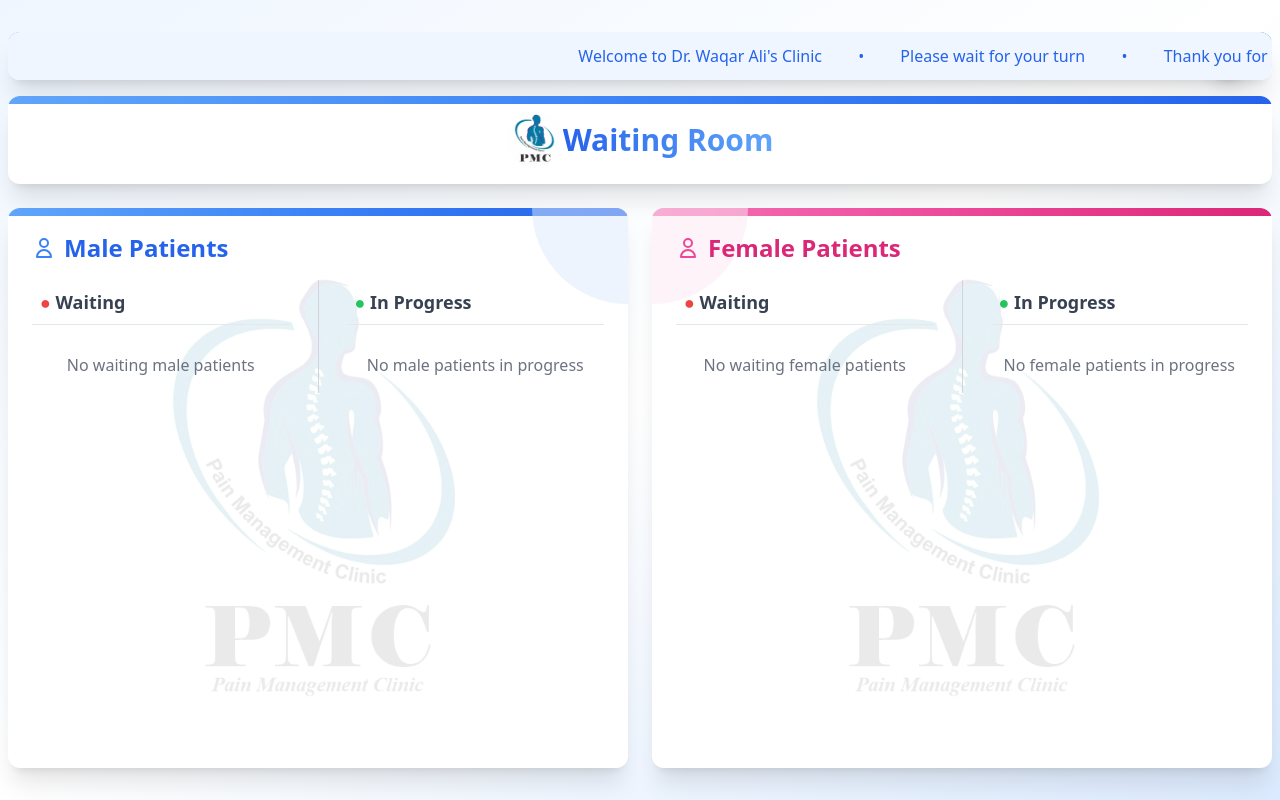
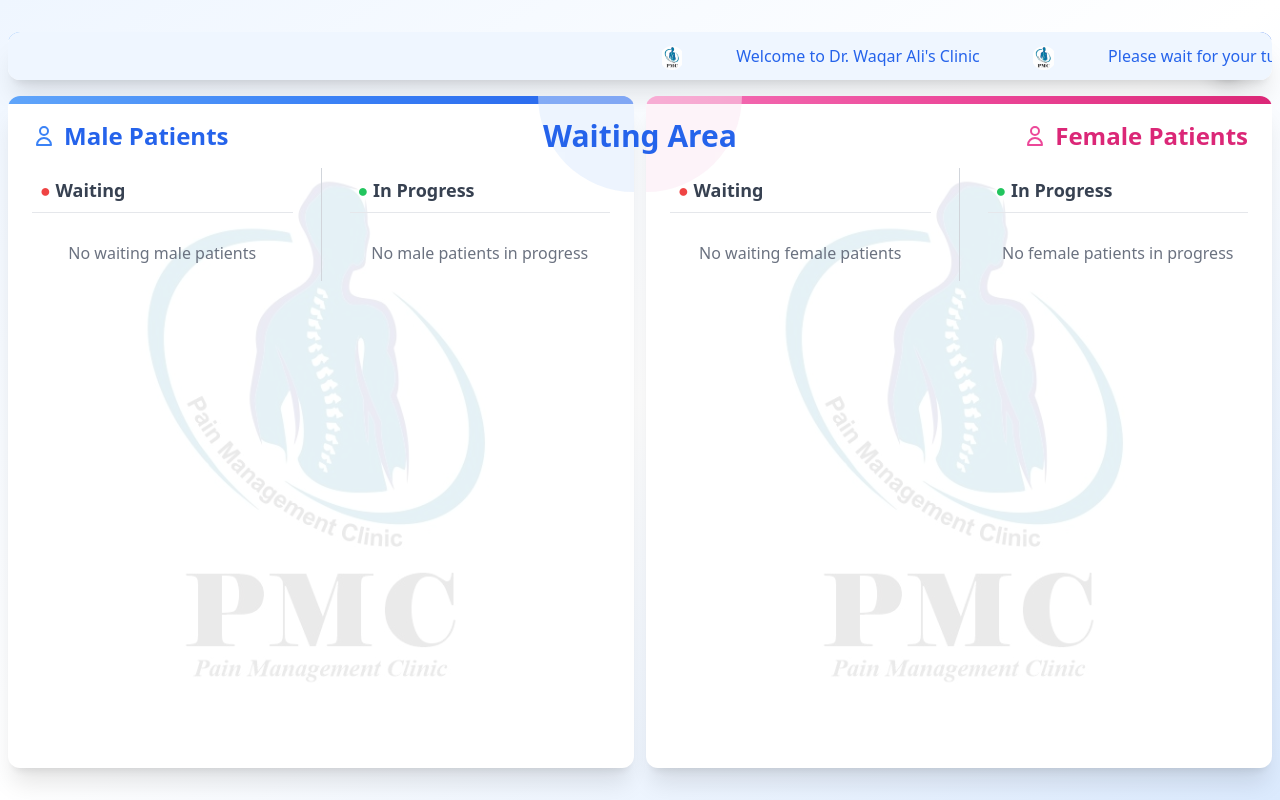
Before and after one commit to AbidAli-274/clinic-management-webapp, a Django app: page / in a window 1280 px wide. Run offline with Django 5.2, Linux system fonts and the light colour scheme; the visitor is signed in with stand-in values (Sample User, id 1); data that the repository does not hold is empty; some libraries are stand-ins or nearby versions; some web fonts are replaced.

Commit message:
waiting screen adjustment

```diff
--- a/accounts/templates/waiting_screen.html
+++ b/accounts/templates/waiting_screen.html
@@ -1,7 +1,7 @@
 {% load static %}
 <!-- Watermark Logo in Center -->
 <div class="min-h-screen bg-gradient-to-br from-blue-50 via-white to-blue-100">
-  <div class="container mx-auto px-2 py-8 h-screen flex flex-col justify-between">
+  <div class="container mx-auto px-2 py-8">
     <!-- Header with Moving Banner -->
     <div
       class="relative w-full mb-4 bg-white rounded-xl shadow-xl overflow-hidden"
@@ -12,46 +12,78 @@
 
       <!-- Moving Banner - Added -->
         <div class="relative h-12 overflow-hidden bg-blue-50">
-        <div class="banner-scroll">
-          <span class="mx-4 text-blue-600 font-medium"
-            >Welcome to Dr. Waqar Ali's Clinic</span
+            <div class="banner-scroll flex items-center whitespace-nowrap">
+
+            <img
+                src="{% static 'images/pmc.jpg' %}"
+                alt="PMC Logo"
+                class="w-6 h-6 object-contain mx-6 inline-block rounded-full"
             >
-          <span class="mx-4 text-blue-600 font-medium">•</span>
-          <span class="mx-4 text-blue-600 font-medium"
-            >Please wait for your turn</span
+
+            <!-- Message 1 -->
+            <span class="text-blue-600 font-medium mx-6">
+                Welcome to Dr. Waqar Ali's Clinic
+            </span>
+
+            <!-- Logo instead of dot -->
+            <img
+                src="{% static 'images/pmc.jpg' %}"
+                alt="PMC Logo"
+                class="w-6 h-6 object-contain mx-6 inline-block rounded-full"
             >
-          <span class="mx-4 text-blue-600 font-medium">•</span>
-          <span class="mx-4 text-blue-600 font-medium"
-            >Thank you for your patience</span
+
+            <!-- Message 2 -->
+            <span class="text-blue-600 font-medium mx-6">
+                Please wait for your turn
+            </span>
+
+            <img
+                src="{% static 'images/pmc.jpg' %}"
+                alt="PMC Logo"
+                class="w-6 h-6 object-contain mx-6 inline-block rounded-full"
             >
-          <span class="mx-4 text-blue-600 font-medium">•</span>
-          <span class="mx-4 text-blue-600 font-medium"
-            >PMC a Project by Dr. Waqar Ali</span
+
+            <!-- Message 3 -->
+            <span class="text-blue-600 font-medium mx-6">
+                Thank you for your patience
+            </span>
+
+            <img
+                src="{% static 'images/pmc.jpg' %}"
+                alt="PMC Logo"
+                class="w-6 h-6 object-contain mx-6 inline-block rounded-full"
             >
-          <span class="mx-4 text-blue-600 font-medium">•</span>
-        </div>
+
+            <!-- Message 4 -->
+            <span class="text-blue-600 font-medium mx-6">
+                PMC a Project by Dr. Waqar Ali
+            </span>
+
+            <img
+                src="{% static 'images/pmc.jpg' %}"
+                alt="PMC Logo"
+                class="w-6 h-6 object-contain mx-6 inline-block rounded-full"
+            >
+
             </div>
         </div>
 
-    <!-- Header -->
-    <div
-      class="relative w-full mb-6 bg-white rounded-xl shadow-xl overflow-hidden"
-    >
-      <div
-        class="absolute top-0 left-0 w-full h-2 bg-gradient-to-r from-blue-400 via-blue-500 to-blue-600"
-      ></div>
-      <div class="p-4 text-center flex items-center justify-center">
-        <img src="{% static 'images/pmc.jpg' %}" alt="PMC Logo" class="w-14 h-14 rounded-full">
-        <h1
-          class="text-3xl font-bold bg-gradient-to-r from-blue-600 to-blue-400 bg-clip-text text-transparent"
-        >
-          Waiting Room
-        </h1>
-      </div>
+
     </div>
 
+    <div class="relative">
+
+    <!-- Absolute “Waiting Area” label -->
+    <h1
+  class="absolute left-1/2 top-10 transform
+         -translate-x-1/2 -translate-y-1/2
+         z-10 px-4 text-blue-600 font-bold text-3xl"
+>
+  Waiting  Area
+</h1>
+
     <!-- Main content - Split view -->
-    <div class="flex flex-col md:flex-row gap-6 flex-1">
+    <div class="flex flex-col md:flex-row gap-3 h-[calc(100vh-8rem)] ">
       <!-- Male Patients - Left side -->
       <div class="w-full md:w-1/2 h-full flex flex-col">
         <div
@@ -270,7 +302,7 @@
           </div>
 
           <div class="p-6 relative">
-            <div class="flex items-center mb-4">
+            <div class="flex items-center justify-end mb-4">
               <svg
                 xmlns="http://www.w3.org/2000/svg"
                 class="h-6 w-6 text-pink-500 mr-2"
@@ -456,6 +488,7 @@
     </div>
   </div>
   </div>
+</div>
 
 <style>
   /* Banner animation styles */
--- a/accounts/views.py
+++ b/accounts/views.py
@@ -193,7 +193,7 @@ def home(request):
     }
 
     # Always render the home template, which will include the appropriate waiting screen template
-    return render(request, 'home.html', context)
+    return render(request, "home.html", context)
 
 
 class RedirectURLMixin:
--- a/appointments/forms.py
+++ b/appointments/forms.py
@@ -113,7 +113,7 @@ class SessionForm(forms.ModelForm):
         widget=forms.Select(
             attrs={
                 "class": "border border-gray-300 rounded-md px-2 py-2 w-full focus:outline-none  focus:ring-blue-500",
-                "disabled": "true"
+                "disabled": "true",
             }
         ),
         label="Doctor",
--- a/appointments/urls.py
+++ b/appointments/urls.py
@@ -6,9 +6,10 @@ from .views import (ConsultancyCreateView, DailyReportView, DoctorReportView,
                     PendingDiscountsListView, ReceptionistConsultancyListView,
                     ReceptionistConsultancyUpdateView, SessionCreateView,
                     approve_discount, get_consultancies,
-                    get_doctors_by_organization, get_pending_discounts_count,
-                    get_session_feedback_form, reject_discount,
-                    submit_session_feedback, trigger_home_refresh, get_doctor_by_consultancy)
+                    get_doctor_by_consultancy, get_doctors_by_organization,
+                    get_pending_discounts_count, get_session_feedback_form,
+                    reject_discount, submit_session_feedback,
+                    trigger_home_refresh)
 
 app_name = "appointments"
 
@@ -75,6 +76,9 @@ urlpatterns = [
         ReceptionistConsultancyUpdateView.as_view(),
         name="receptionist_consultancy_update",
     ),
-    path('get-doctor-by-consultancy/', get_doctor_by_consultancy, name='get_doctor_by_consultancy'),
-
+    path(
+        "get-doctor-by-consultancy/",
+        get_doctor_by_consultancy,
+        name="get_doctor_by_consultancy",
+    ),
 ]
--- a/appointments/views.py
+++ b/appointments/views.py
@@ -1273,13 +1273,17 @@ def submit_session_feedback(request, session_id):
         ).count()
 
         consultancy.status = "Completed"
-        consultancy.number_of_sessions = completed_sessions  # Update to actual completed sessions
+        consultancy.number_of_sessions = (
+            completed_sessions  # Update to actual completed sessions
+        )
         consultancy.save()
 
-        return JsonResponse({
-            "success": True,
-            "message": "Feedback submitted successfully and consultancy marked as completed"
-        })
+        return JsonResponse(
+            {
+                "success": True,
+                "message": "Feedback submitted successfully and consultancy marked as completed",
+            }
+        )
 
     return JsonResponse({"success": True, "message": "Feedback submitted successfully"})
 
@@ -1345,15 +1349,13 @@ class ReceptionistConsultancyUpdateView(LoginRequiredMixin, UpdateView):
         messages.success(self.request, "Consultancy saved as Completed.")
         return super().form_valid(form)
 
+
 @require_GET
 def get_doctor_by_consultancy(request):
     consultancy_id = request.GET.get("consultancy_id")
     consultancy = get_object_or_404(Consultancy, id=consultancy_id)
     doctor = consultancy.referred_doctor
     if doctor:
-        return JsonResponse({
-          "doctor_id": doctor.pk,
-          "doctor_name": doctor.username
-        })
+        return JsonResponse({"doctor_id": doctor.pk, "doctor_name": doctor.username})
     else:
         return JsonResponse({"doctor_id": "", "doctor_name": ""})
```
Also changed, not shown: accounts/templates/room_waiting_screen.html (+56 -12 lines), accounts/migrations/0005_alter_userprofile_email.py. Lines whose indentation alone changed are shown as unchanged.
